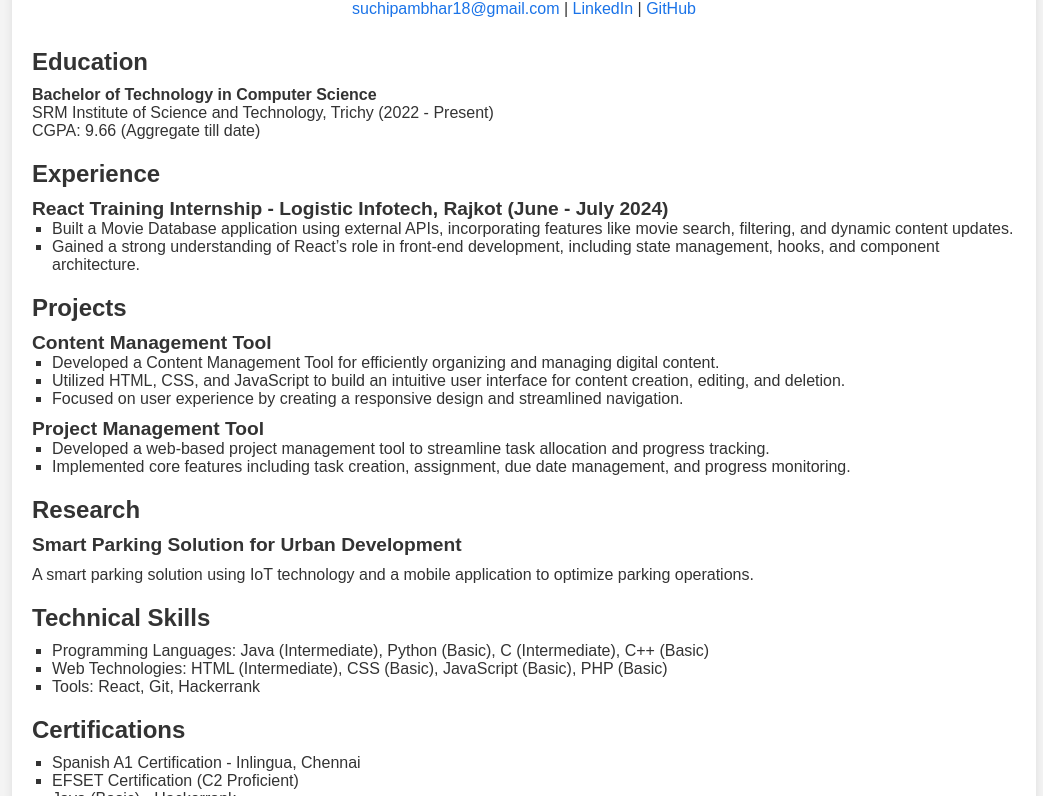
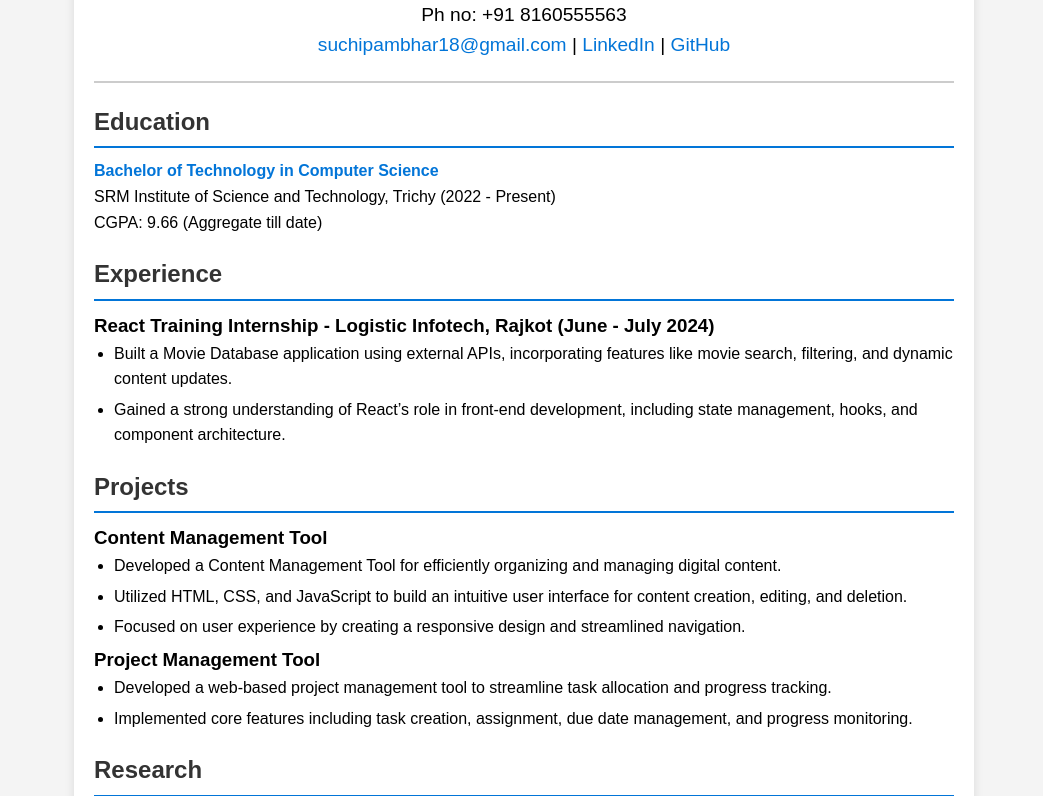
Before and after one commit to Suchi-Pambhar/resume-github.io, a plain HTML site: page index.html in a window 1280 px wide. Shown: the part 262-1058 px from the top of the page, without its empty margins (116-1159 px from the left). Drawn offline with Linux system fonts and the light colour scheme.

Commit message:
Update index.html

```diff
--- a/index.html
+++ b/index.html
@@ -10,28 +10,69 @@
     margin: 0;
     padding: 0;
     box-sizing: border-box;
-    font-family: Arial, sans-serif;
 }
 
 body {
+    font-family: Arial, sans-serif;
+    line-height: 1.6;
     background-color: #f4f4f4;
-    color: #333;
+    padding: 20px;
 }
 
 .container {
-    width: 80%;
+    max-width: 900px;
     margin: 0 auto;
+    background: white;
     padding: 20px;
-    background-color: white;
-    border-radius: 8px;
     box-shadow: 0 0 10px rgba(0, 0, 0, 0.1);
 }
 
 header {
     text-align: center;
-    margin-bottom: 20px;
+    padding-bottom: 20px;
+    border-bottom: 2px solid #ccc;
 }
 
+header h1 {
+    font-size: 2.5em;
+    color: #333;
+}
+
+header p {
+    font-size: 1.2em;
+}
+
+a {
+    color: #0275d8;
+    text-decoration: none;
+}
+
+a:hover {
+    text-decoration: underline;
+}
+
+section {
+    margin-top: 20px;
+}
+
+h2 {
+    color: #333;
+    border-bottom: 2px solid #0275d8;
+    padding-bottom: 5px;
+    margin-bottom: 10px;
+}
+
+ul {
+    margin-left: 20px;
+}
+
+li {
+    margin-bottom: 5px;
+}
+
+strong {
+    color: #0275d8;
+}
 .profile {
     display: inline-block;
 }
@@ -43,42 +84,6 @@ header {
     object-fit: cover;
 }
 
-h1 {
-    font-size: 2.2em;
-    margin-top: 10px;
-}
-
-h2 {
-    font-size: 1.5em;
-    margin: 20px 0 10px;
-}
-
-h3 {
-    font-size: 1.2em;
-    margin-top: 10px;
-}
-
-ul {
-    list-style-type: square;
-    margin-left: 20px;
-}
-
-a {
-    text-decoration: none;
-    color: #1a73e8;
-}
-
-a:hover {
-    text-decoration: underline;
-}
-
-section {
-    margin-bottom: 20px;
-}
-
-p {
-    margin: 10px 0;
-}
     </style>
 </head>
 <body>
```
